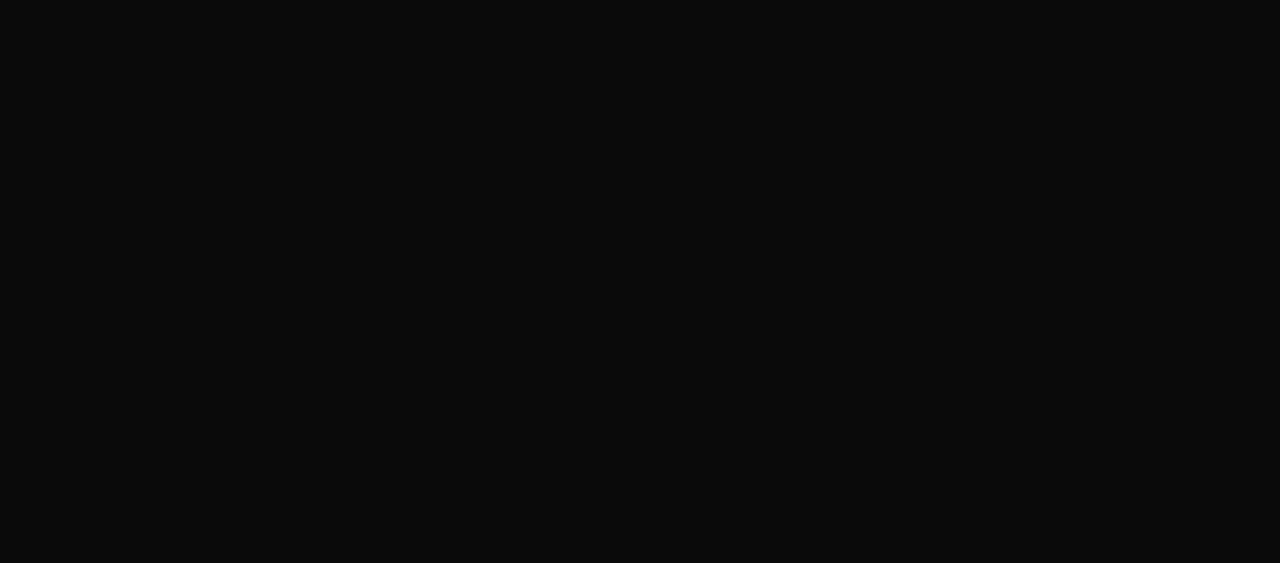
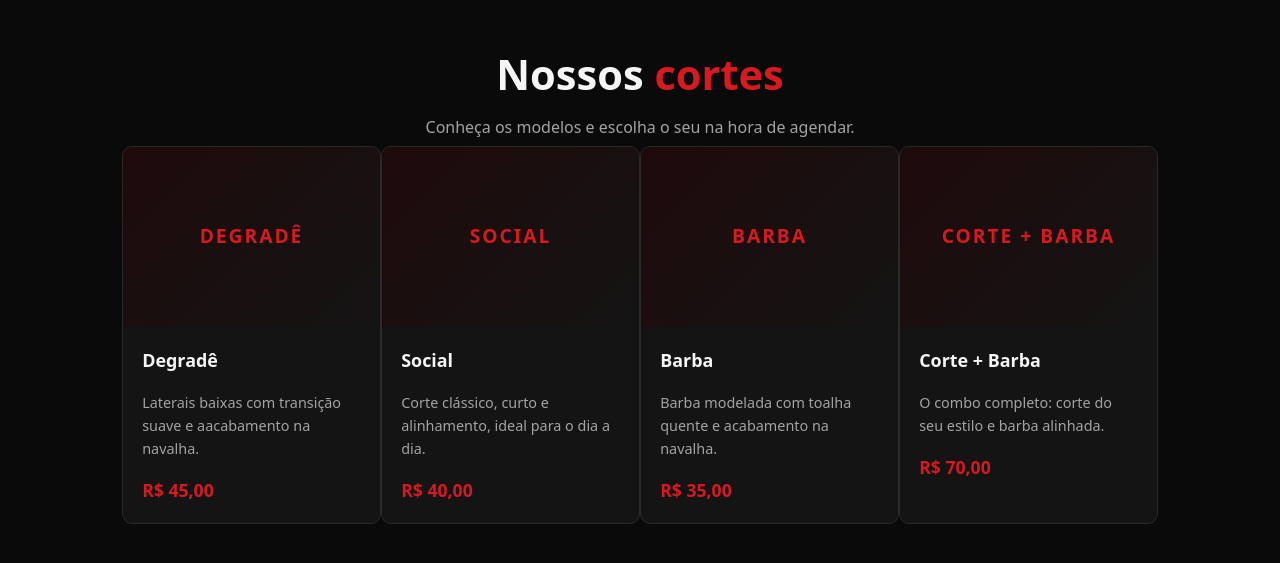
Before and after one commit to D7lari/barberia, a React (Vite) app: page / in a window 1280 px wide. Shown: the part 757-1320 px from the top of the page. Before the commit the page ends 800 px from the top, so only its background shows below. Built offline with nearby package versions, Linux system fonts and the light colour scheme.

Commit message:
feact: adicionar seção de cortes com lista de dados

```diff
--- a/src/App.jsx
+++ b/src/App.jsx
@@ -1,6 +1,6 @@
 import Header from './components/Header'
 import Hero from './components/Hero'
-
+import Cortes from './components/Cortes'
 
 function App() {
   return (
@@ -8,6 +8,7 @@
       <Header />
       <main>
         <Hero />
+        <Cortes />
       </main>
     </>
   )
--- /dev/null
+++ b/src/components/Cortes.css
@@ -0,0 +1,68 @@
+.cortes{
+    padding: 5rem 2rem;
+    max-width: 1100px;
+    margin: 0 auto;
+    scroll-margin-top: 5rem;
+}
+.cortes-titulo{
+    font-size: clamp(1.8rem, 4vw, 2.6rem);
+    text-align: center;
+}
+.cortes-titulo-destaque{
+    color: var(--cor-destaque);
+}
+
+.cortes-subtitulo{
+    text-align: center;
+    color: var(--cor-texto-suave);
+    margin: 0.5rem 0 0.3rem;
+}
+.cortes-grade{
+    display: grid;
+    grid-template-columns: repeat(auto-fill, minmax(250px, 1fr));
+}
+.corte-card{
+    background: var(--cor-superficie);
+    border: 1px solid var(--cor-borda);
+    border-radius: 10px;
+    overflow: hidden;
+    transition: border-color 0.2s, transform 0.2s;
+}
+.corte-card:hover{
+    border-color: var(--cor-destaque);
+    transform: translateY(-4px);
+}
+.corte-imagem{
+    width: 100%;
+    height: 180px;
+    object-fit: cover;
+    display: block;
+}
+.corte-imagem-vazia{
+    display: flex;
+    align-items: center;
+    justify-content: center;
+    background: linear-gradient(135deg, #1f0a0b, #141414);
+    color: var(--cor-destaque);
+    font-weight: 800;
+    font-size: 1.2rem;
+    text-transform: uppercase;
+    letter-spacing: 2px;
+}
+.corte-info{
+    padding: 1.2rem;
+}
+.corte-nome{
+    font-size: 1.12rem;
+    margin-bottom: 1rem;
+}
+.corte-descricao{
+    color: var(--cor-texto-suave);
+    font-size: 0.9rem;
+    margin-bottom: 1rem;
+}
+.corte-preco{
+    color: var(--cor-destaque);
+    font-weight: 800;
+    font-size: 1.1rem;
+}
--- /dev/null
+++ b/src/components/Cortes.jsx
@@ -0,0 +1,39 @@
+import './Cortes.css'
+import { cortes } from '../data/cortes'
+
+function Cortes() {
+  return (
+    <section className="cortes" id="cortes">
+      <h2 className="cortes-titulo">
+        Nossos <span className="cortes-titulo-destaque">cortes</span>
+      </h2>
+      <p className="cortes-subtitulo">
+        Conheça os modelos e escolha o seu na hora de agendar.
+      </p>
+
+      <div className="cortes-grade">
+        {cortes.map((corte) => (
+          <article className="corte-card" key={corte.id}>
+            {corte.imagem ? (
+              <img className="corte-imagem" src={corte.imagem} alt={corte.nome} />
+            ) : (
+              <div className="corte-imagem corte-imagem-vazia">{corte.nome}</div>
+            )}
+            <div className="corte-info">
+              <h3 className="corte-nome">{corte.nome}</h3>
+              <p className="corte-descricao">{corte.descricao}</p>
+              <p className="corte-preco">
+                {corte.preco.toLocaleString('pt-BR', {
+                  style: 'currency',
+                  currency: 'BRL',
+                })}
+              </p>
+            </div>
+          </article>
+        ))}
+      </div>
+    </section>
+  )
+}
+
+export default Cortes
--- /dev/null
+++ b/src/data/cortes.js
@@ -0,0 +1,30 @@
+export const cortes = [
+    {
+        id: 1,
+        nome: 'Degradê',
+        descricao: 'Laterais baixas com transição suave e aacabamento na navalha.',
+        preco: 45,
+        imagem: null,
+    },
+    {
+        id: 2,
+        nome: 'Social',
+        descricao: 'Corte clássico, curto e alinhamento, ideal para o dia a dia.',
+        preco: 40,
+        imagem: null,
+    },
+    {
+        id: 3,
+        nome: 'Barba',
+        descricao: 'Barba modelada com toalha quente e acabamento na navalha.',
+        preco: 35,
+        imagem: null,
+    },
+    {
+        id: 4,
+        nome: 'Corte + Barba',
+        descricao: 'O combo completo: corte do seu estilo e barba alinhada.',
+        preco: 70,
+        imagem: null,
+    },
+]
```
